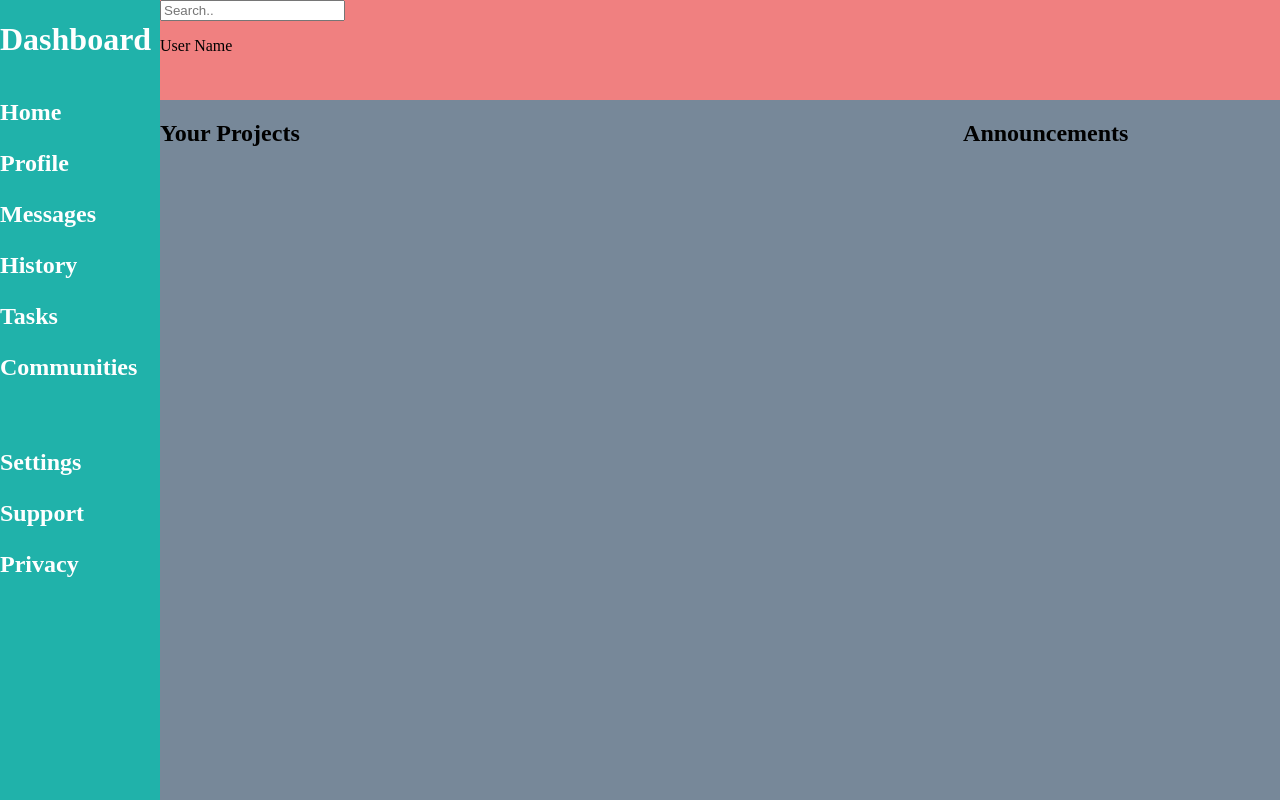
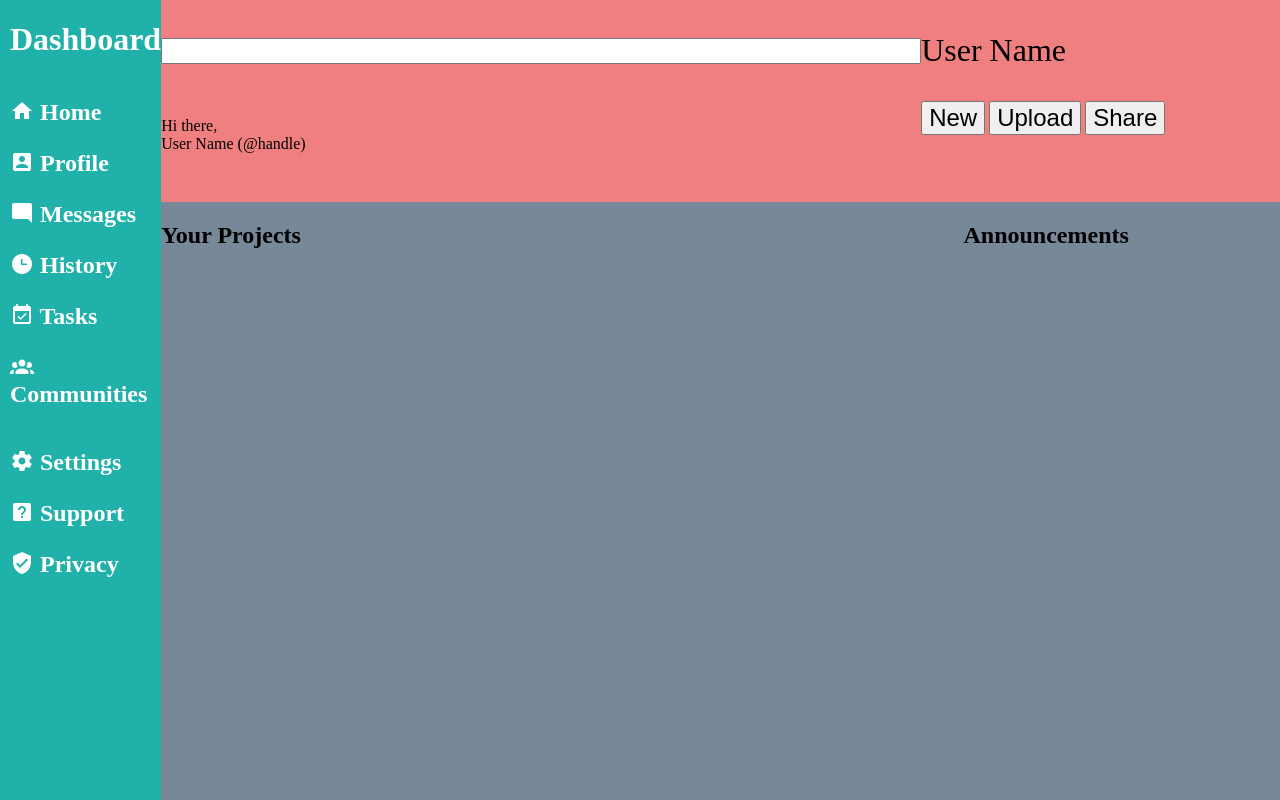
Before and after one commit to Adam-Smith-Coder/admin-dashboard, a plain HTML site: page index.html in a window 1280 px wide. Drawn offline with Linux system fonts and the light colour scheme.

Commit message:
Update index.html and style.css file to finalise sidebar
Update index.html with icons that were downloaded and apply each
one next to the relevant section name
Align the icons in style.css with verticle-align text-top property

also make the searchbar and top of the page a grid with 2 rows and 2 columns to match
design-goals.png, add extra content such as buttons and profile section to flesh out box

```diff
--- a/index.html
+++ b/index.html
@@ -14,22 +14,30 @@
                 <h1>Dashboard</h1>
             </div>
             <div id="nav-links">
-                <p>Home</p>
-                <p>Profile</p>
-                <p>Messages</p>
-                <p>History</p>
-                <p>Tasks</p>
-                <p>Communities</p>
+                <p><img src="icons/home.png"> Home</p>
+                <p><img src="icons/account-box.png"> Profile</p>
+                <p><img src="icons/message-reply.png"> Messages</p>
+                <p><img src="icons/clock-time-three.png"> History</p>
+                <p><img src="icons/calendar-check.png"> Tasks</p>
+                <p><img src="icons/account-group.png"> Communities</p>
             </div>
             <div id="help-links">
-                <p>Settings</p>
-                <p>Support</p>
-                <p>Privacy</p>
+                <p><img src="icons/cog.png"> Settings</p>
+                <p><img src="icons/help-box.png"> Support</p>
+                <p><img src="icons/shield-check.png"> Privacy</p>
             </div>
         </div>
         <div id="menu-section">
-            <input type="text" placeholder="Search..">
-            <p>User Name</p>
+            <input type="text" id="search-bar">
+            <p id="profile">User Name</p>
+            <div id="user-details">
+                <p>Hi there,<BR>User Name (@handle)</p>
+            </div>
+            <div id="content-buttons">
+                <button>New</button>
+                <button>Upload</button>
+                <button>Share</button>
+            </div>
         </div>
         <div id="main-content">
             <div id="projects-section">
--- a/style.css
+++ b/style.css
@@ -10,6 +10,7 @@ body {
     grid-template-rows: 1fr 7fr;
 }
 
+
 #sidebar {
     background-color: lightseagreen;
     grid-column-start: 1;
@@ -18,6 +19,7 @@ body {
     display: grid;
     grid-template-rows: 25px 300px 200px;
     row-gap: 50px;
+    padding-left: 10px;
 }
 
 #page-name {
@@ -48,13 +50,49 @@ body {
 
 #sidebar p {
     font-size: 24px;
+
+}
+
+#sidebar img {
+    vertical-align: text-top;
 }
 
 #menu-section {
     background-color: lightcoral;
     grid-column-start: 2;
     grid-row-start: 1;
+    display: grid;
+    grid-template-rows: 1fr 1fr;
+    grid-template-columns: 2fr 1fr;
+}
 
+#search-bar {
+    grid-row-start: 1;
+    grid-column-start: 1;
+    height: 20px;
+    width: 47rem;
+    align-self: center;
+    justify-self: center;
+}
+
+#profile {
+    grid-row-start: 1;
+    grid-column-start: 2;
+    font-size: 32px;
+}
+
+#user-details {
+    grid-row-start: 2;
+    grid-column-start: 1;
+}
+
+#content-buttons {
+    grid-row-start: 2;
+    grid-column-start: 2;
+}
+
+#content-buttons button {
+    font-size: 24px;
 }
 
 #main-content {
```
